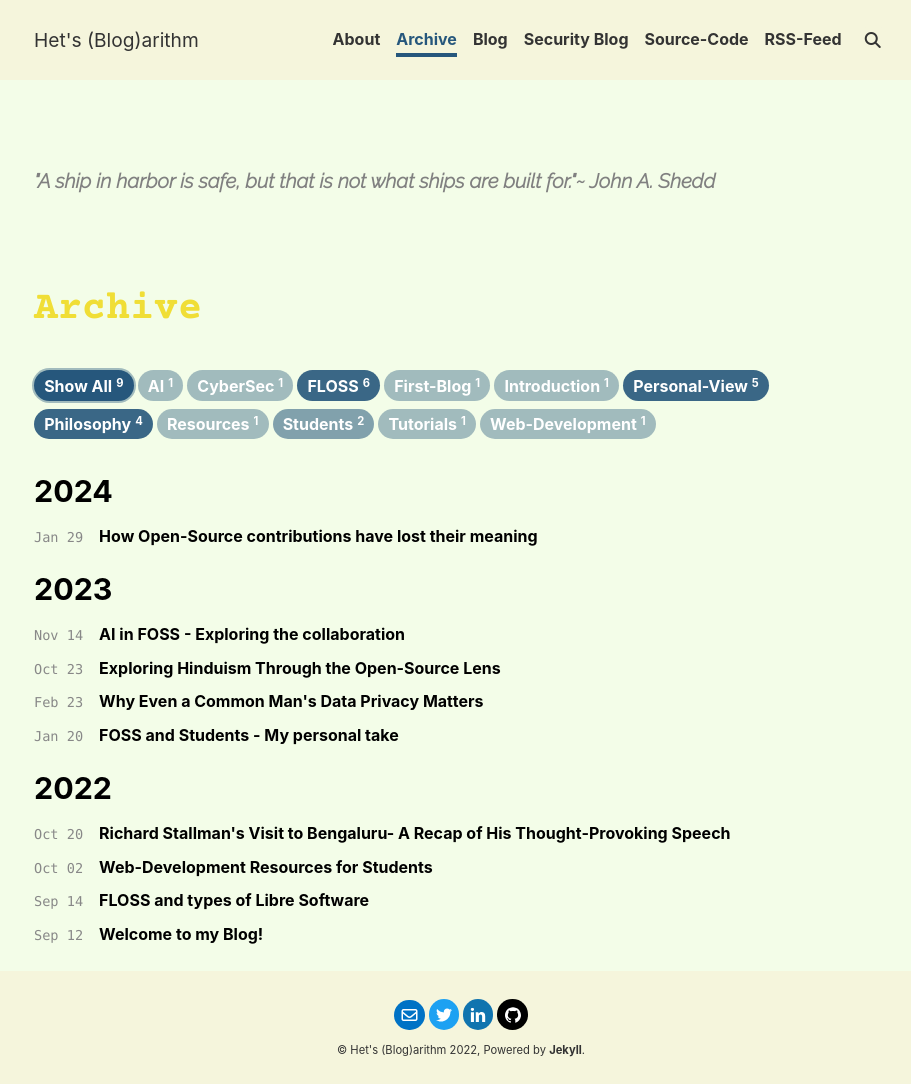
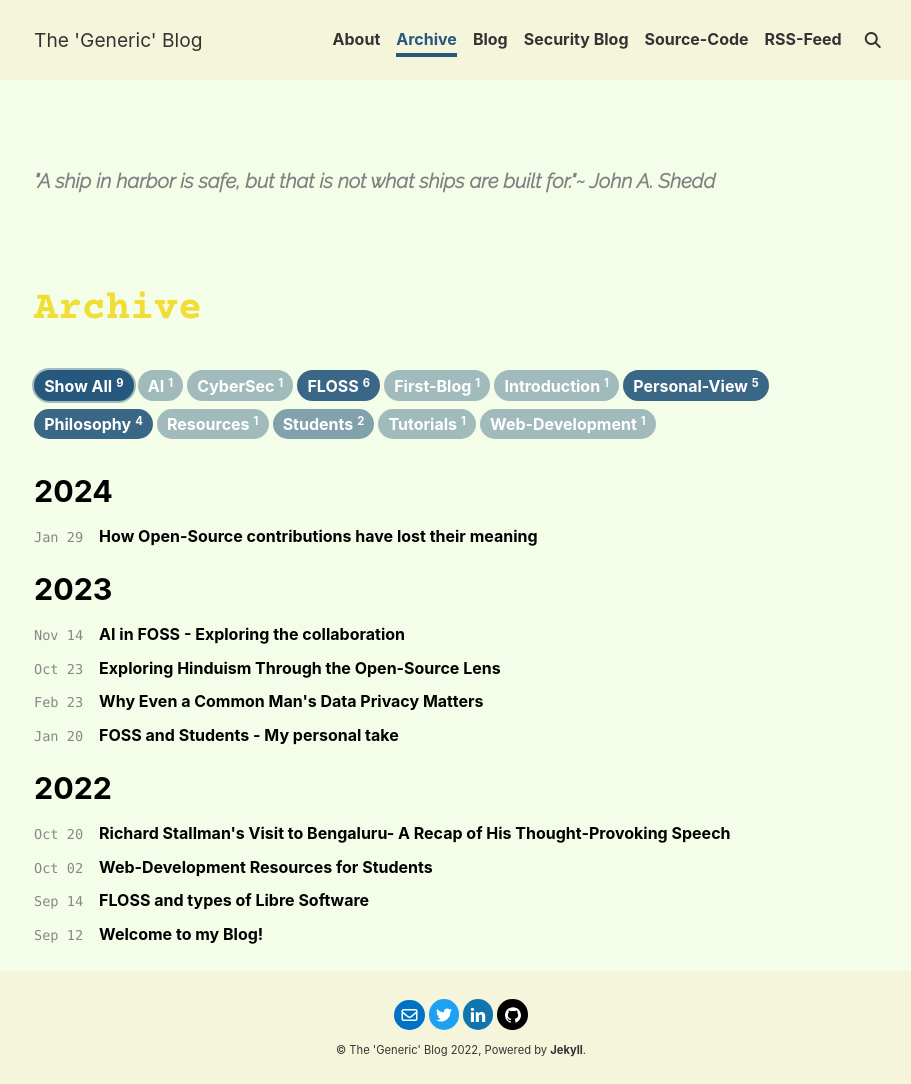
Before and after one commit to Het-Joshi/blog, a Jekyll site: the page built from archive.html, in a window 1280 px wide. Shown: the whole page, without its empty margins (179-1090 px from the left). Built offline with Jekyll 4.4.1, drawn with Linux system fonts in a browser that asks for light colours; nearby versions of some CDN libraries.

Commit message:
Update _config.yml

```diff
--- a/_config.yml
+++ b/_config.yml
@@ -20,7 +20,7 @@
 highlight_theme: tomorrow-night # "default" (default), "tomorrow", "tomorrow-night", "tomorrow-night-eighties", "tomorrow-night-blue", "tomorrow-night-bright"
 url     : https://Het-Joshi.github.io # the base hostname & protocol for your site e.g. https://www.someone.com
 baseurl : # does not include hostname
-title   : "Het's (Blog)arithm"
+title   : "The 'Generic' Blog"
 description:  # this means to ignore newlines until "Language & timezone"
   Dont't be scared to ask questions <br> Writing, thoughts, experiences and perspectives of
   Het Joshi.
@@ -39,7 +39,7 @@
   name      :     Het Joshi
   url       :
   avatar    : https://avatars.githubusercontent.com/u/96608251?s=400&u=f321af71671a95172f2272b3281db9ffa42a6b17&v=4 # path or url of avatar image (square)
-  bio       :     Hacker | Student | FOSS Evangelist
+  bio       :     Hacker | Student | Researcher
   email     : hetmatrix@gmail.com
   facebook  : # "user_name" the last part of your profile url, e.g. https://www.facebook.com/user_name
   twitter   : jetjoshi # "user_name" the last part of your profile url, e.g. https://twitter.com/user_name
```
